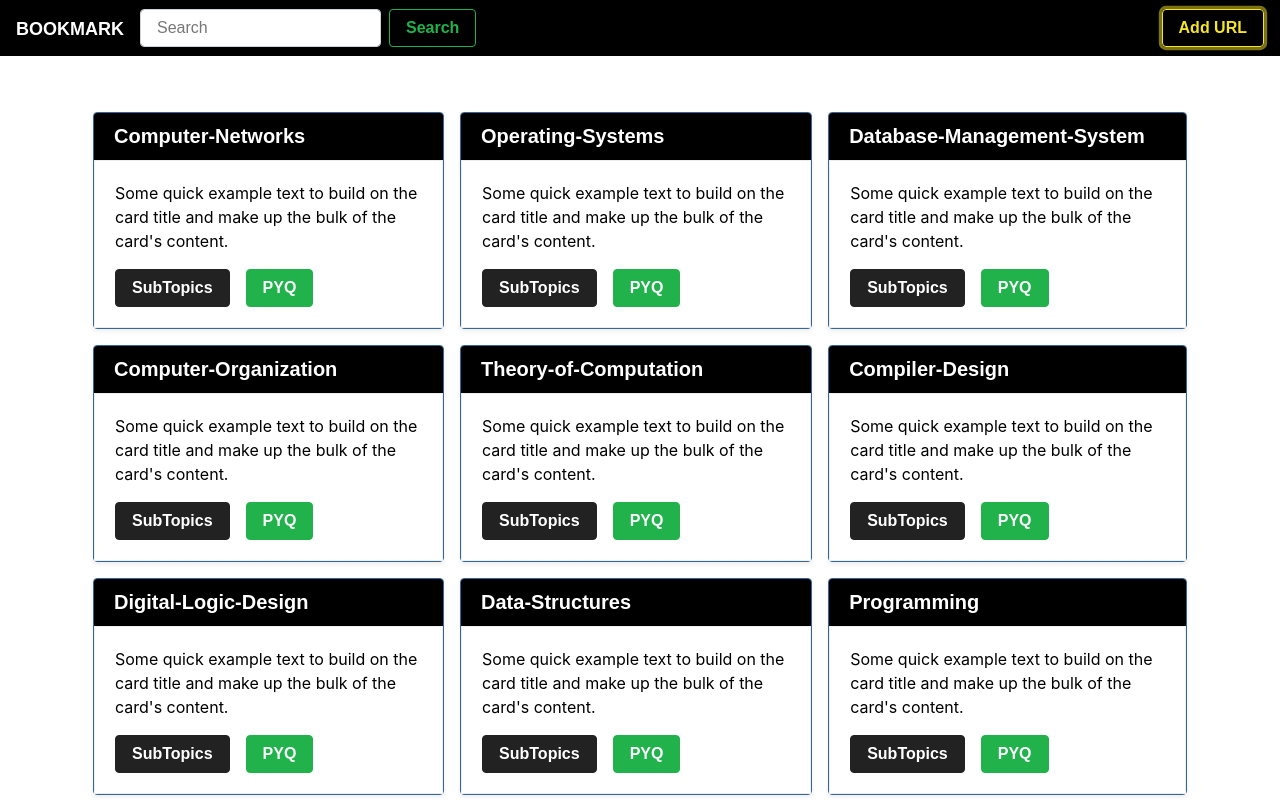
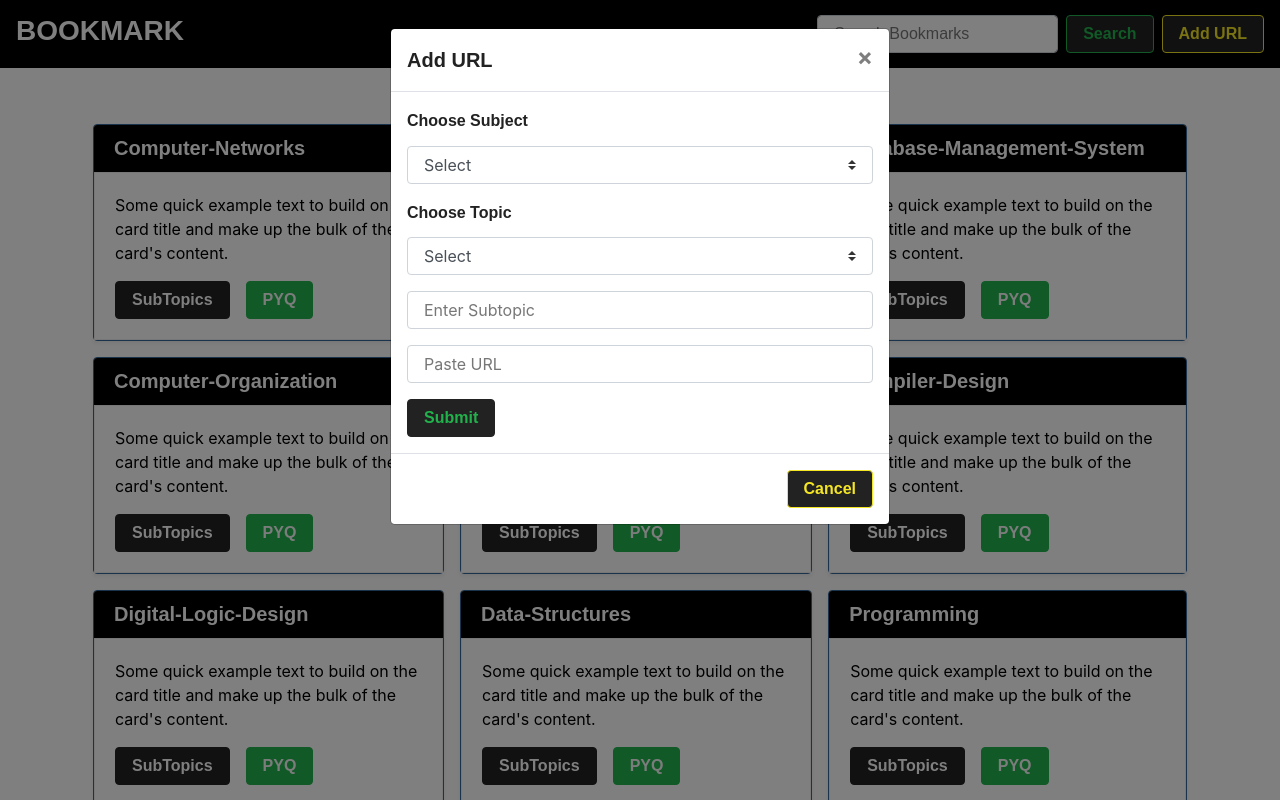
Before and after one commit to vishal2098govind/bookmark, a React (Create React App) app: page / in a window 1280 px wide. Both pictures are taken after a click on the button "Add URL". Shown: the top 800 px of the page. Built offline with nearby package versions, Linux system fonts and the light colour scheme; a web font is replaced by a local one.

Commit message:
addURL btn and subTp Database design

```diff
--- /dev/null
+++ b/src/components/AddURL.js
@@ -0,0 +1,132 @@
+import React from 'react';
+import {
+  Button,
+  Modal,
+  ModalHeader,
+  ModalBody,
+  ModalFooter,
+  Form,
+  FormGroup,
+  Input,
+  CustomInput,
+  Label,
+} from 'reactstrap';
+
+import { Link } from 'react-router-dom';
+
+import { subs } from './Subject';
+
+import topicsSubTopics from './topicsSubTopics.json';
+
+class AddURL extends React.Component {
+  state = {
+    modal: false,
+    url: '', // Question URL
+    Subject: '', // CO
+    topic: '', // Cache
+    subTopic: '', // Direct Mapping
+  };
+
+  topics = topicsSubTopics[subs[0]];
+  onChooseSubject = e => {
+    this.setState({ Subject: e.target.value });
+    this.topics = topicsSubTopics[e.target.value];
+  };
+
+  onBookmarkSubmit = () => {
+    this.props.onBookmarkSubmit(
+      this.state.url,
+      this.state.Subject,
+      this.state.topic,
+      this.state.subTopic
+    );
+    this.toggle();
+  };
+
+  toggle = () => this.setState({ modal: !this.state.modal });
+
+  render() {
+    return (
+      <div>
+        <Button
+          color='dark'
+          onClick={this.toggle}
+          className='border-warning text-warning'
+        >
+          Add URL
+        </Button>
+        <Modal isOpen={this.state.modal} toggle={this.toggle}>
+          <ModalHeader toggle={this.toggle}>Add URL</ModalHeader>
+          <ModalBody>
+            <Form>
+              <FormGroup>
+                <Label for='exampleCustomSelect'>
+                  <h6>Choose Subject</h6>
+                </Label>
+                <CustomInput
+                  type='select'
+                  id='exampleCustomSelect'
+                  name='customSelect'
+                  onChange={this.onChooseSubject}
+                >
+                  <option value=''>Select</option>
+                  {subs.map(sub => (
+                    <option key={sub}>{sub}</option>
+                  ))}
+                </CustomInput>
+              </FormGroup>
+              <FormGroup>
+                <Label for='exampleCustomSelect'>
+                  <h6>Choose Topic</h6>
+                </Label>
+                <CustomInput
+                  type='select'
+                  id='exampleCustomSelect'
+                  name='customSelect'
+                  onChange={e => this.setState({ topic: e.target.value })}
+                >
+                  <option value=''>Select</option>
+                  {this.topics.map(tp => (
+                    <option key={tp}>{tp}</option>
+                  ))}
+                </CustomInput>
+              </FormGroup>
+              <FormGroup>
+                <Input
+                  onChange={e => this.setState({ subTopic: e.target.value })}
+                  placeholder='Enter Subtopic'
+                />
+              </FormGroup>
+              <FormGroup>
+                <Input
+                  onChange={e => this.setState({ url: e.target.value })}
+                  placeholder='Paste URL'
+                />
+              </FormGroup>
+              <Link to={`/tp/${this.state.Subject}/subtp/${this.state.topic}`}>
+                <Button
+                  onClick={this.onBookmarkSubmit}
+                  color='dark'
+                  className='text-success'
+                >
+                  Submit
+                </Button>
+              </Link>
+            </Form>
+          </ModalBody>
+          <ModalFooter>
+            <Button
+              color='dark'
+              className='text-warning border-warning'
+              onClick={this.toggle}
+            >
+              Cancel
+            </Button>
+          </ModalFooter>
+        </Modal>
+      </div>
+    );
+  }
+}
+
+export default AddURL;
--- a/src/components/App.js
+++ b/src/components/App.js
@@ -1,24 +1,48 @@
 import React from 'react';
 import Nav from './Nav';
-import Subject from './Subject';
-import Subjects from './Subjects';
-import Topic from './Topic';
-import {BrowserRouter as Router, Route, Switch} from 'react-router-dom';
+import Topic from './Topics';
+import { Subject } from './Subject';
+import SubTopic from './SubTopic';
+import { BrowserRouter as Router, Route, Switch } from 'react-router-dom';
 
 class App extends React.Component {
+  state = {
+    url: null,
+    Subject: null,
+    Topic: null,
+    subTopic: null,
+  };
+
+  onBookmarkSubmit = (url, Subject, Topic, subTopic) => {
+    this.setState({ url, Subject, Topic, subTopic });
+  };
+
   render() {
-    return <div>
+    return (
+      <div>
         <Router>
-        <Nav/>
+          <Nav />
           <div className='container'>
             <Switch>
-          <Route exact path='/' component={Subjects} />
-          <Route path='/sub/:id' component={Subject} />
-          <Route path='/tp' component={Topic} />
+              <Route exact path='/' component={Subject} />
+              <Route exact path='/tp/:id' component={Topic} />
+              <Route
+                path='/tp/:id/subtp/:id'
+                render={props => (
+                  <SubTopic
+                    {...props}
+                    subject={this.state.Subject}
+                    topic={this.state.Topic}
+                    subTopic={this.state.subTopic}
+                    url={this.state.url}
+                  />
+                )}
+              />
             </Switch>
           </div>
         </Router>
       </div>
+    );
   }
 }
 
--- a/src/components/Nav.js
+++ b/src/components/Nav.js
@@ -1,27 +1,74 @@
-import React from "react";
+import React from 'react';
+import {
+  Collapse,
+  Navbar,
+  NavbarToggler,
+  NavbarBrand,
+  Nav,
+  NavItem,
+  Button,
+  Form,
+  FormGroup,
+  Input,
+} from 'reactstrap';
+import AddURL from './AddURL';
 
-class Nav extends React.Component {
+class NavBar extends React.Component {
+  state = {
+    isOpen: false,
+    url: null,
+    Subject: null,
+    Topic: null,
+    subTopic: null,
+  };
+
+  toggle = () => this.setState({ isOpen: !this.state.isOpen });
+
+  onBookmarkSubmit = (url, Subject, Topic, subTopic) => {
+    this.setState({ url, Subject, Topic, subTopic });
+  };
+
   render() {
     return (
-      <nav className="navbar navbar-expand-lg navbar-dark bg-dark sticky-top">
-        <a className="navbar-brand" href="/">Bookmark</a>
-        <button className="navbar-toggler" type="button" data-toggle="collapse" data-target="#navbarSupportedContent" aria-controls="navbarSupportedContent" aria-expanded="false" aria-label="Toggle navigation">
-          <span className="navbar-toggler-icon" />
-        </button>
-        <div className="collapse navbar-collapse" id="navbarSupportedContent">
-          <form className="form-inline my-2 my-lg-0 mr-auto">
-            <input className="form-control mr-sm-2" type="search" placeholder="Search" aria-label="Search" />
-            <button className="btn btn-outline-success my-2 my-sm-0" type="submit">Search</button>
-          </form>
-          <ul className="navbar-nav ml-auto">
-            <li className="nav-item">
-              <button className="btn btn-outline-warning my-2 my-sm-0" type="submit">Add URL</button>
-            </li>
-          </ul>
-        </div>
-      </nav>
-    )
+      <div>
+        <Navbar color='dark' dark expand='md'>
+          <NavbarBrand href='/'>
+            <h3>BOOKMARK</h3>
+          </NavbarBrand>
+          <NavbarToggler onClick={this.toggle} />
+          <Collapse isOpen={this.state.isOpen} navbar>
+            <Nav className='ml-auto' navbar>
+              <NavItem>
+                <Form inline className='my-2 my-lg-0'>
+                  <FormGroup>
+                    <Input
+                      type='text'
+                      name='search'
+                      id='navSearch'
+                      placeholder='Search Bookmarks'
+                      className='mr-2 form-control'
+                    />
+                    <Button
+                      color='dark'
+                      className='border-success text-success my-2 my-sm-0 mr-2'
+                      href='/'
+                    >
+                      Search
+                    </Button>
+                  </FormGroup>
+                </Form>
+              </NavItem>
+            </Nav>
+            <Nav>
+              <NavItem>
+                <AddURL onBookmarkSubmit={this.onBookmarkSubmit} />
+              </NavItem>
+            </Nav>
+          </Collapse>
+        </Navbar>
+      </div>
+    );
   }
 }
 
-export default Nav;
+export default NavBar;
--- /dev/null
+++ b/src/components/SubTopic.js
@@ -0,0 +1,21 @@
+import React, { Component } from 'react';
+import topics from './topicsSubTopics.json';
+import { subs } from './Subject';
+
+const Topics = subs.map(sub => ({ sub, topics: topics[sub] }));
+
+export default class SubTopic extends Component {
+  state = {
+    Subject: null,
+    Topic: null,
+    bookmarks: [],
+  };
+
+  componentDidMount = () => {
+    console.log(Topics);
+  };
+
+  render() {
+    return <div>Topic</div>;
+  }
+}
--- a/src/components/Subject.js
+++ b/src/components/Subject.js
@@ -1,53 +1,34 @@
 import React, { Component } from 'react';
-import {
-  Card,
-  CardHeader,
-  CardBody,
-  ListGroup,
-  ListGroupItem,
-  Row,
-  Col,
-  Button,
-} from 'reactstrap';
-import Topics from './Topics.json';
+import SubjectCard from './SubjectCard';
+import '../css/subCard.css';
 
-export default class Subject extends Component {
+const subs = [
+  'Computer-Networks',
+  'Operating-Systems',
+  'Database-Management-System',
+  'Computer-Organization',
+  'Theory-of-Computation',
+  'Compiler-Design',
+  'Digital-Logic-Design',
+  'Data-Structures',
+  'Programming',
+  'Algorithms',
+  'Engineering-Mathematics',
+  'Aptitude',
+];
+
+class Subject extends Component {
   render() {
     return (
-      <Card className='my-5 p-2 bg-dark'>
-        <CardHeader className='bg-dark text-center text-warning'>
-          <h1>{this.props.match.params.id}</h1>
-        </CardHeader>
-        <ListGroup>
-          {Topics[this.props.match.params.id].map((topic) => (
-            <ListGroupItem key={topic}>
-              <Card className='border-dark p-3'>
-                <Row className='row align-items-center'>
-                  <Col md='8'>
-                    <h5 className='text-center'>{topic}</h5>
-                  </Col>
-                  <CardBody className='col-md-4'>
-                    <div className='d-flex justify-content-between align-items-center'>
-                      <Button
-                        color='dark'
-                        className='text-warning border-warning'
-                      >
-                        Notes
-                      </Button>
-                      <Button
-                        color='dark'
-                        className='text-warning border-warning'
-                      >
-                        Bookmarks
-                      </Button>
-                    </div>
-                  </CardBody>
-                </Row>
-              </Card>
-            </ListGroupItem>
-          ))}
-        </ListGroup>
-      </Card>
+      <div className='subs my-5 subCard'>
+        {subs.map(sub => (
+          <div key={sub} className='shadow-sm m-2'>
+            <SubjectCard subject={sub} />
+          </div>
+        ))}
+      </div>
     );
   }
 }
+
+export { Subject, subs };
--- a/src/components/SubjectCard.js
+++ b/src/components/SubjectCard.js
@@ -15,7 +15,7 @@ export default class SubjectCard extends Component {
             Some quick example text to build on the card title and make up the
             bulk of the card's content.
           </p>
-          <Link to={`/sub/${this.props.subject}`}>
+          <Link to={`/tp/${this.props.subject}`}>
             <button className='btn btn-dark text-white'>SubTopics</button>
           </Link>
           <button className='btn btn-success ml-3'>
--- a/src/components/Subjects.js
+++ /dev/null
@@ -1,32 +0,0 @@
-import React, { Component } from 'react';
-import SubjectCard from './SubjectCard';
-import '../css/subCard.css';
-
-const subs = [
-  'Computer-Networks',
-  'Operating-Systems',
-  'Database-Management-System',
-  'Computer-Organization',
-  'Theory-of-Computation',
-  'Compiler-Design',
-  'Digital-Logic-Design',
-  'Data-Structures',
-  'Programming',
-  'Algorithms',
-  'Engineering-Mathematics',
-  'Aptitude',
-];
-
-export default class Subjects extends Component {
-  render() {
-    return (
-      <div className='subs my-5 subCard'>
-        {subs.map((sub) => (
-          <div key={sub} className='shadow-sm m-2'>
-            <SubjectCard subject={sub} />
-          </div>
-        ))}
-      </div>
-    );
-  }
-}
--- a/src/components/Topic.js
+++ /dev/null
@@ -1,11 +0,0 @@
-import React, { Component } from 'react'
-
-export default class Topic extends Component {
-  render() {
-    return (
-      <div>
-          Topic
-      </div>
-    )
-  }
-}
--- /dev/null
+++ b/src/components/Topics.js
@@ -0,0 +1,58 @@
+import React, { Component } from 'react';
+import {
+  Card,
+  CardHeader,
+  CardBody,
+  ListGroup,
+  ListGroupItem,
+  Row,
+  Col,
+  Button,
+} from 'reactstrap';
+import { Link } from 'react-router-dom';
+import topicsSubTopics from './topicsSubTopics.json';
+
+export default class Topics extends Component {
+  render() {
+    return (
+      <Card className='my-5 p-2 bg-dark'>
+        <CardHeader className='bg-dark text-center text-warning'>
+          <h1>{this.props.match.params.id}</h1>
+        </CardHeader>
+        <ListGroup>
+          {topicsSubTopics[this.props.match.params.id].map(topic => (
+            <ListGroupItem key={topic}>
+              <Card className='border-dark p-3'>
+                <Row className='row align-items-center'>
+                  <Col md='8'>
+                    <h5 className='text-center'>{topic}</h5>
+                  </Col>
+                  <CardBody className='col-md-4'>
+                    <div className='d-flex justify-content-between align-items-center'>
+                      <Button
+                        color='dark'
+                        className='text-warning border-warning'
+                      >
+                        Notes
+                      </Button>
+                      <Link
+                        to={`/tp/${this.props.match.params.id}/subtp/${topic}`}
+                      >
+                        <Button
+                          color='dark'
+                          className='text-warning border-warning'
+                        >
+                          Bookmarks
+                        </Button>
+                      </Link>
+                    </div>
+                  </CardBody>
+                </Row>
+              </Card>
+            </ListGroupItem>
+          ))}
+        </ListGroup>
+      </Card>
+    );
+  }
+}
```
Also changed, not shown: src/components/subTopicsDB.json (added, +34 -0 lines), src/components/topicsSubTopics.json (renamed from src/components/Topics.json). Lines whose indentation alone changed are shown as unchanged.
